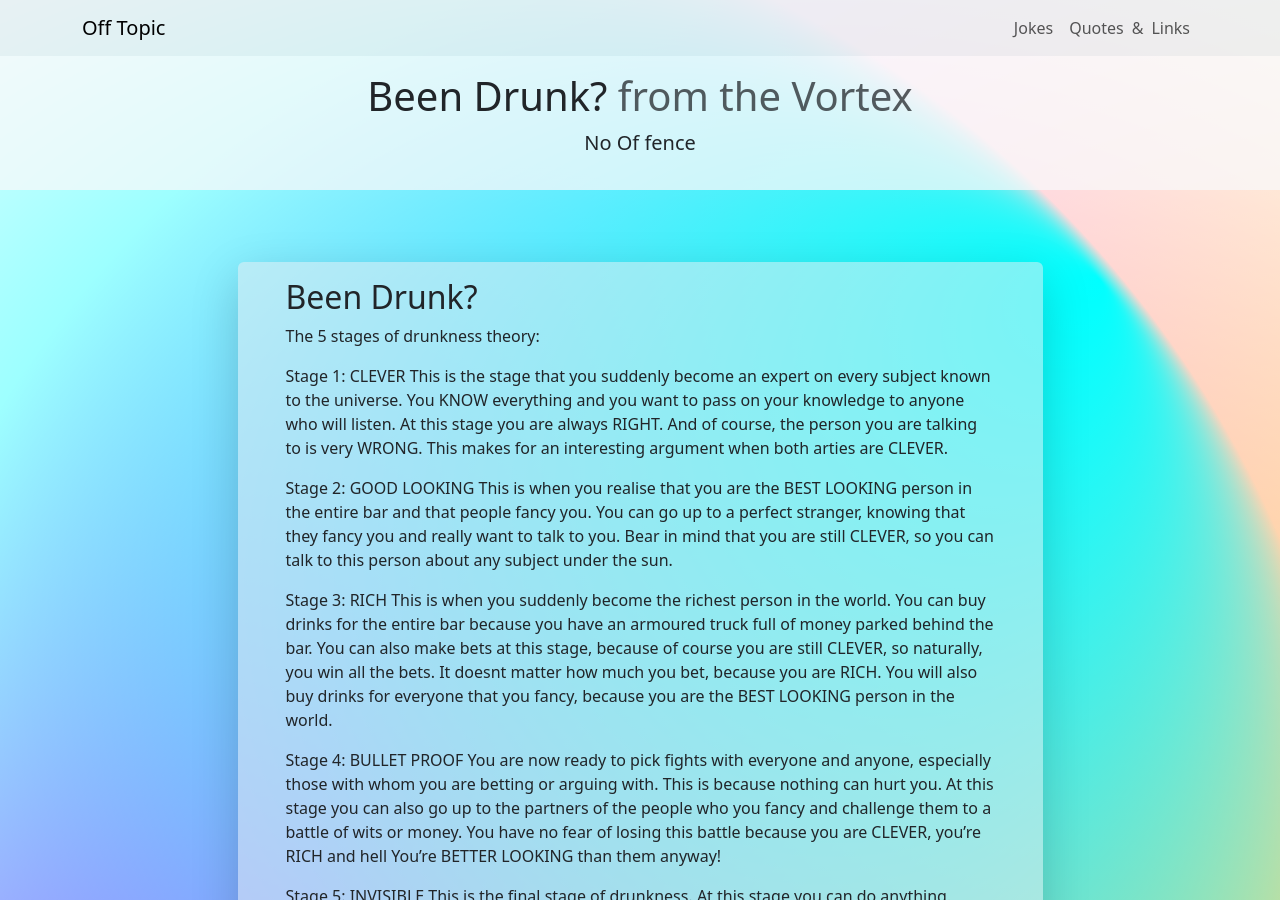
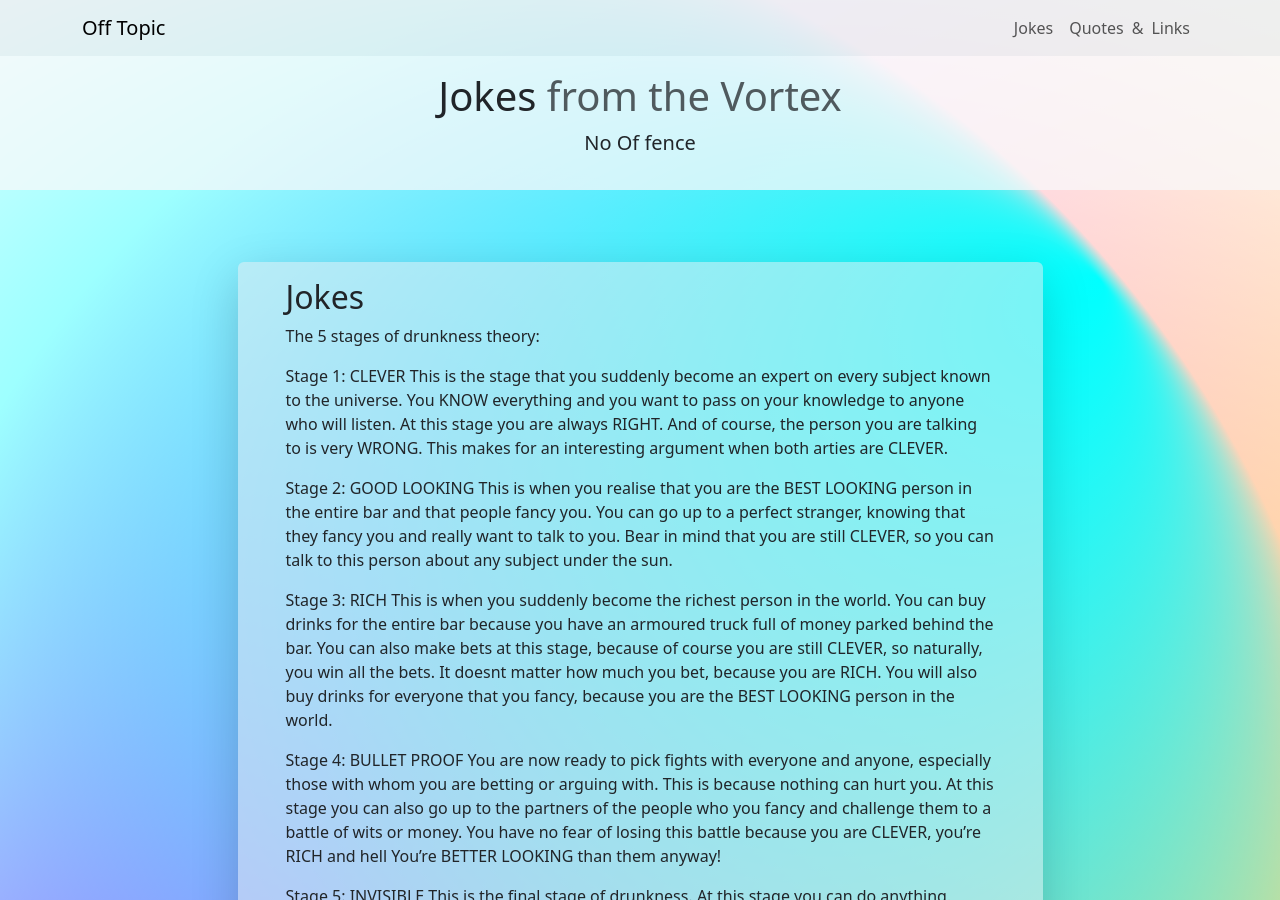
Before and after one commit to raz0x/razox, a Jekyll site: the page built from _jokes/been_drunk.md, in a window 1280 px wide and 900 px high. Built offline with Jekyll 4.4.1, drawn with Linux system fonts in a browser that asks for light colours; some of the changed lines change nothing that is shown.

Commit message:
Update been_drunk.md

```diff
--- a/_jokes/been_drunk.md
+++ b/_jokes/been_drunk.md
@@ -1,7 +1,5 @@
 ---
-layout: joke
-
-title: Been Drunk?
+subject: Been Drunk?
 ---
 The 5 stages of drunkness theory:
 
```
